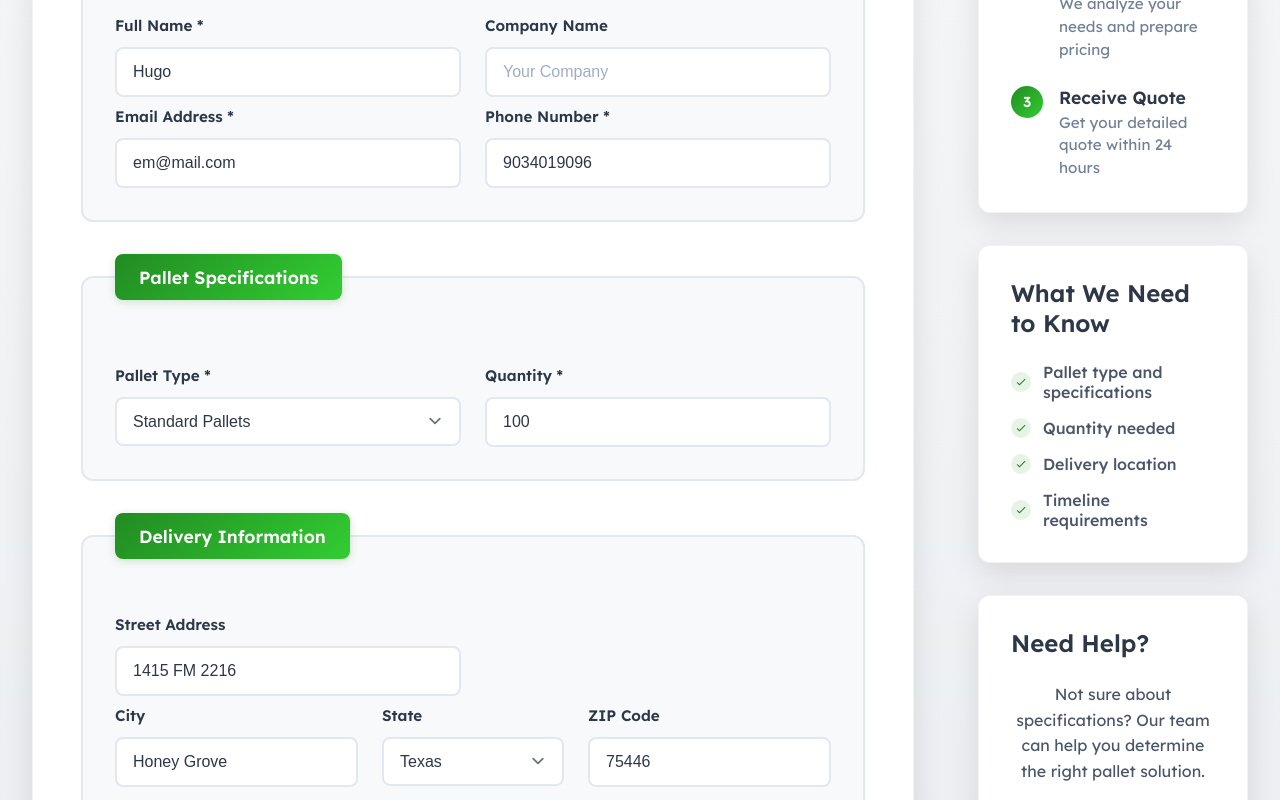
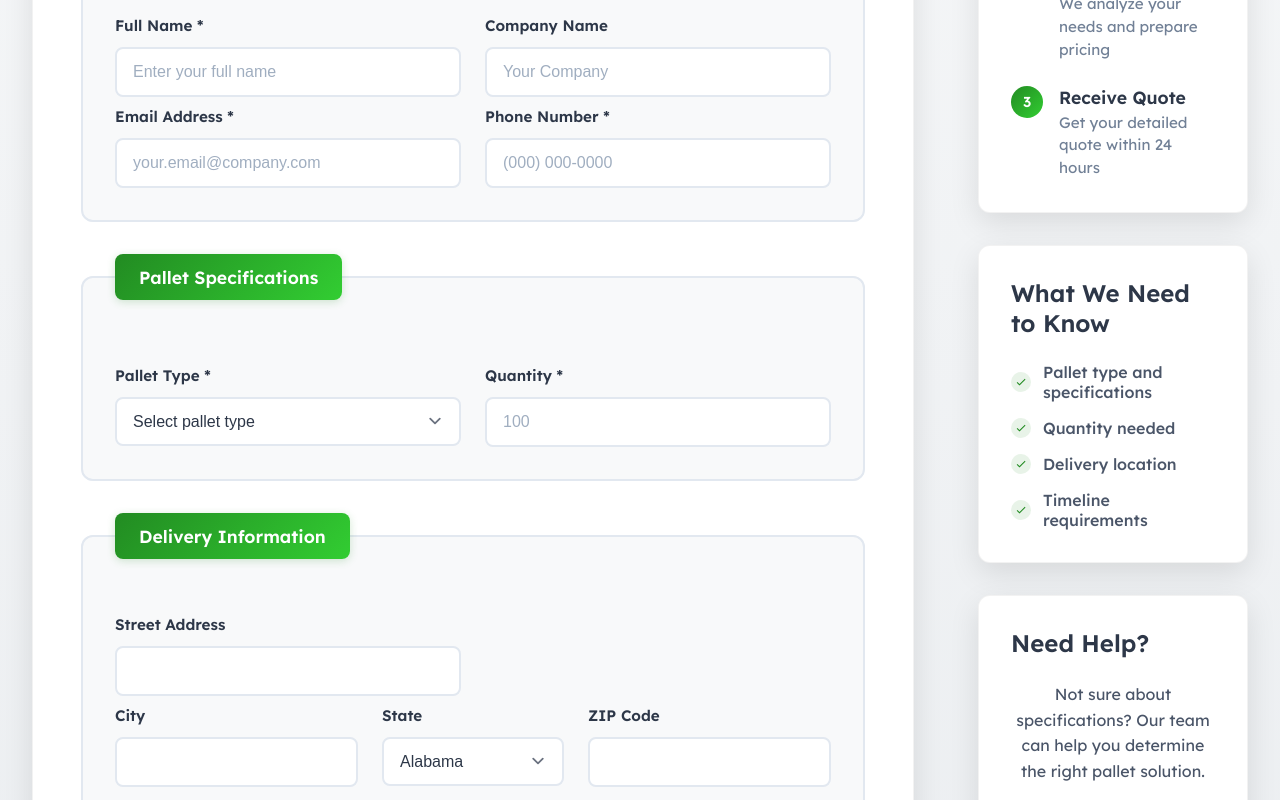
Before and after one commit to hquezada24/qs-pallets, a Next.js app: page /request-a-quote in a window 1280 px wide. Shown: the part 760-1560 px from the top of the page. Built offline with nearby package versions, Linux system fonts and the light colour scheme; no server answers.

Commit message:
remove mock data from QuoteForm

```diff
--- a/src/components/QuoteForm.jsx
+++ b/src/components/QuoteForm.jsx
@@ -5,17 +5,17 @@ import styles from "@/styles/QuoteForm.module.css";
 
 const QuoteForm = () => {
   const [formData, setFormData] = useState({
-    fullName: "Hugo",
+    fullName: "",
     companyName: "",
-    email: "em@mail.com",
-    phone: "9034019096",
-    palletType: "STANDARD",
-    quantity: "100",
+    email: "",
+    phone: "",
+    palletType: "",
+    quantity: "",
     address: {
-      street: "1415 FM 2216",
-      city: "Honey Grove",
-      state: "TX",
-      zipCode: "75446",
+      street: "",
+      city: "",
+      state: "",
+      zipCode: "",
     },
     additionalDetails: "",
   });
```
